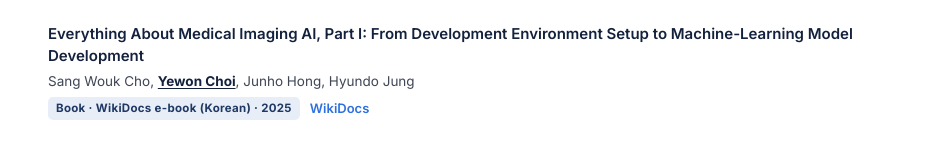
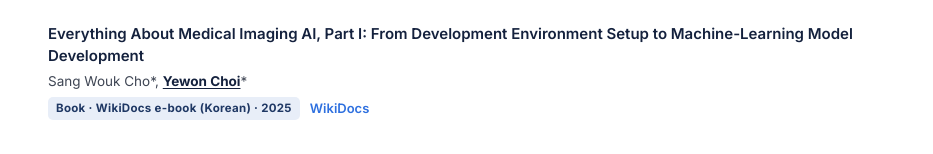
Before and after one commit to yeong22/yeong22.github.io, a plain HTML site: page index.html in a window 1280 px wide. Shown: the part 2148-2302 px from the top of the page, without its empty margins (318-1251 px from the left). Drawn offline with Linux system fonts and the light colour scheme.

Commit message:
fix: book authors are Sang Wouk Cho and Yewon Choi
Co-Authored-By: Claude Fable 5.2 <noreply@anthropic.com>

```diff
--- a/index.html
+++ b/index.html
@@ -211,7 +211,7 @@ const SITE = {
 
   other: [
     { title:"Everything About Medical Imaging AI, Part I: From Development Environment Setup to Machine-Learning Model Development",
-      authors:"Sang Wouk Cho, Yewon Choi, Junho Hong, Hyundo Jung",
+      authors:"Sang Wouk Cho*, Yewon Choi*",
       venue:"Book · WikiDocs e-book (Korean) · 2025",
       links:[{l:"WikiDocs",u:"https://wikidocs.net/book/10449"}] },
     { title:"Clonefit: a 3D body-analysis app that estimates a body avatar and body composition from 2D photos",
```
